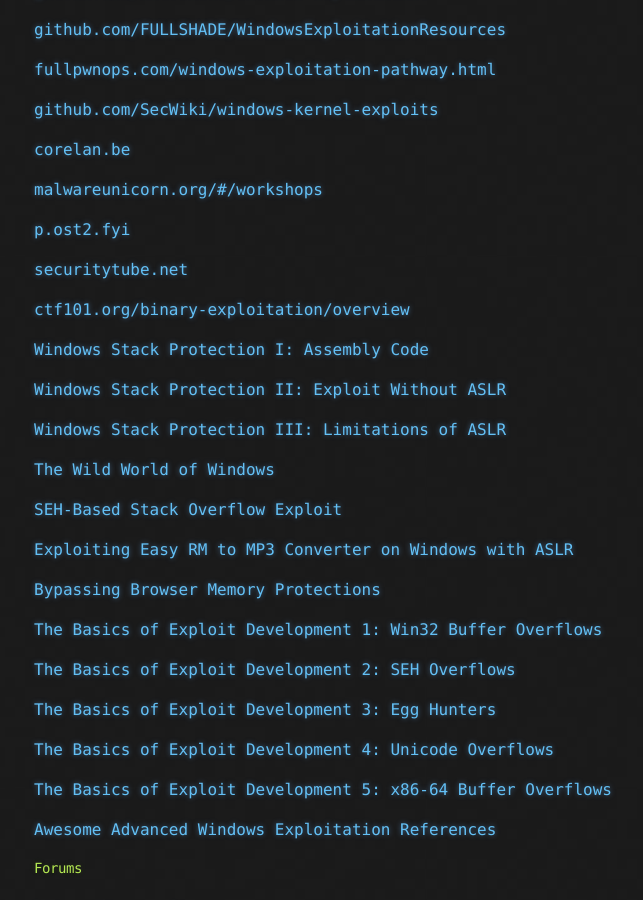
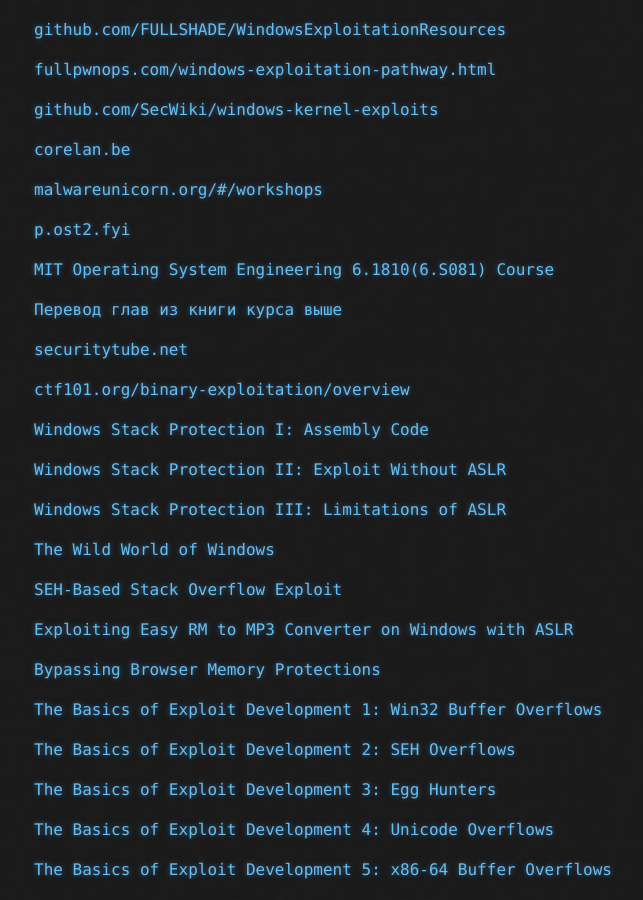
Before and after one commit to TrueBad0ur/myjekyllblog, a Jekyll site: the page built from jekyll/_posts/2021-10-02-Reverse-Engineering-Roadmap.md, in a window 1280 px wide and 900 px high, scrolled down 1340 px. Shown: the whole window, without its empty margins (106-749 px from the left). Built offline with Jekyll 4.4.1, drawn with Linux system fonts in a browser that asks for light colours.

Commit message:
Update 2021-10-02-Reverse-Engineering-Roadmap.md

```diff
--- a/jekyll/_posts/2021-10-02-Reverse-Engineering-Roadmap.md
+++ b/jekyll/_posts/2021-10-02-Reverse-Engineering-Roadmap.md
@@ -75,6 +75,10 @@
 [malwareunicorn.org/#/workshops](https://malwareunicorn.org/#/workshops)
 
 [p.ost2.fyi](https://p.ost2.fyi)
+
+[MIT Operating System Engineering 6.1810(6.S081) Course](https://github.com/yaruwangway/6.S081)
+
+[Перевод глав из книги курса выше](https://habr.com/ru/articles/797557)
 
 [securitytube.net](http://www.securitytube.net)
 
```
